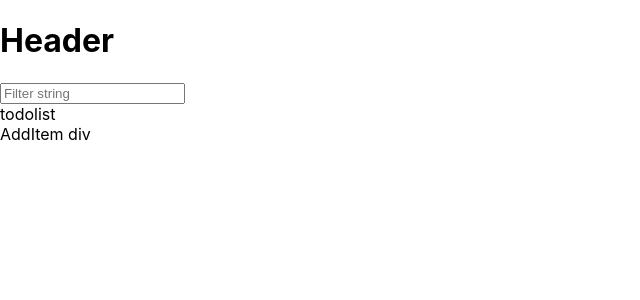
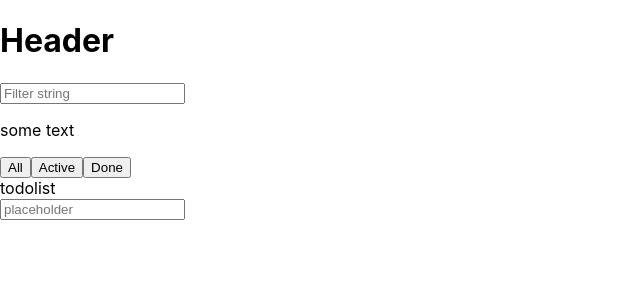
Before and after one commit to aslukin/React_app02, a React (Create React App) app: page / in a window 1280 px wide. Shown: the top 300 px of the page, without its empty margins (0-640 px from the left). Built offline with nearby package versions, Linux system fonts and the light colour scheme.

Commit message:
project structured

```diff
--- a/src/Components/Add-Item/Add-Item.js
+++ b/src/Components/Add-Item/Add-Item.js
@@ -3,8 +3,9 @@ import React from 'react'
 const addItem = () => {
     return(
         <div>
-            AddItem div
+            <input type="test" placeholder = "placeholder"></input>
         </div>
+
     )
 }
 
--- a/src/Components/App-Filter/App-Filter.css
+++ b/src/Components/App-Filter/App-Filter.css
@@ -0,0 +1,12 @@
+.search-input {
+    width: auto;
+    flex-direction: row;
+    flex-grow: 1;
+    margin-right: 3px;
+  }
+
+
+  .SearchFilter {
+      flex-direction: row;
+      color: blue;
+  }
--- a/src/Components/App-Filter/App-Filter.js
+++ b/src/Components/App-Filter/App-Filter.js
@@ -1,9 +1,21 @@
 import React from 'react'
+import './App-Filter'
+
+
 
 const appFilter = () => {
-    return(
-        <div>
-          <input type="text" placeholder="Filter string"></input>
+    return (
+        <div className="SearchFilter">
+            <input className = "search-input" type="text" placeholder="Filter string"></input>
+            <p>some text</p>
+            <div className="btn-group">
+                <button type="button"
+                    className="btn btn-info">All</button>
+                <button type="button"
+                    className="btn btn-outline-secondary">Active</button>
+                <button type="button"
+                    className="btn btn-outline-secondary">Done</button>
+            </div>
         </div>
     )
 }
--- a/src/Components/App-Header/App-Header.css
+++ b/src/Components/App-Header/App-Header.css
@@ -0,0 +1,13 @@
+.app-header {
+    align-items: flex-end;
+    flex-direction: column;
+  }
+
+  .app-header h1 {
+    flex-grow: 1;
+  }
+
+  .app-header h2 {
+    font-size: 1.2rem;
+    color: grey;
+  }
--- a/src/Components/App-Header/App-Header.js
+++ b/src/Components/App-Header/App-Header.js
@@ -1,6 +1,6 @@
 import React from 'react';
 import ReactDOM from 'react-dom'
-
+import './App-Header.css'
 
 const appHeader = () => {
     return(
```
